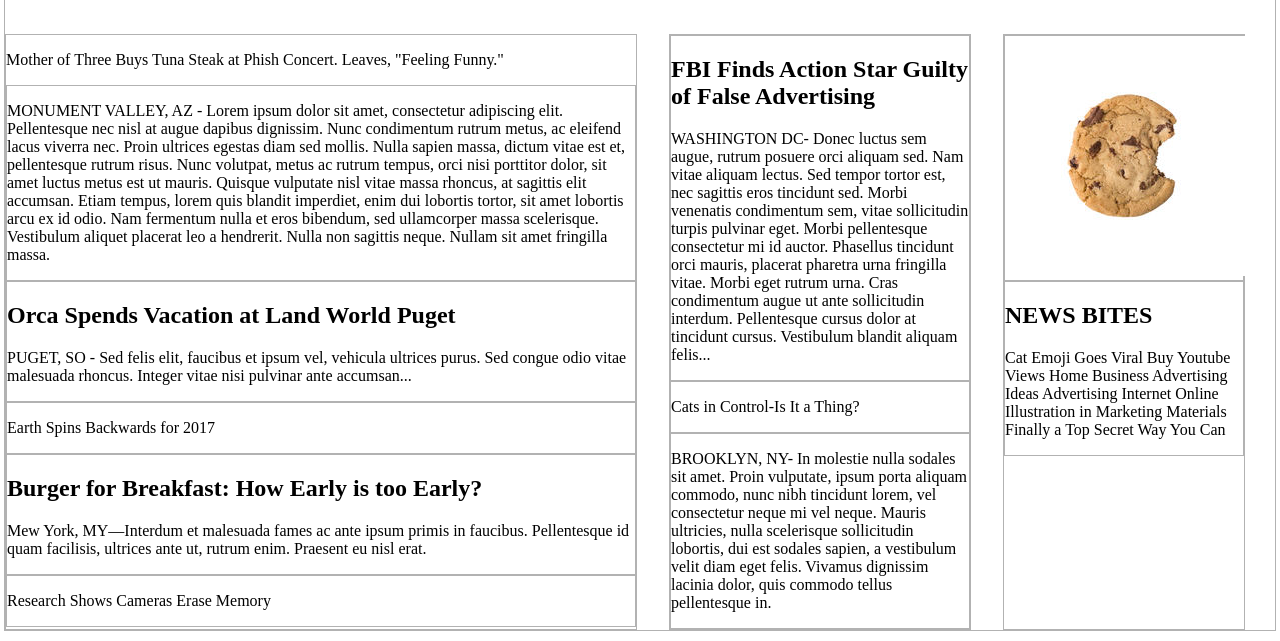
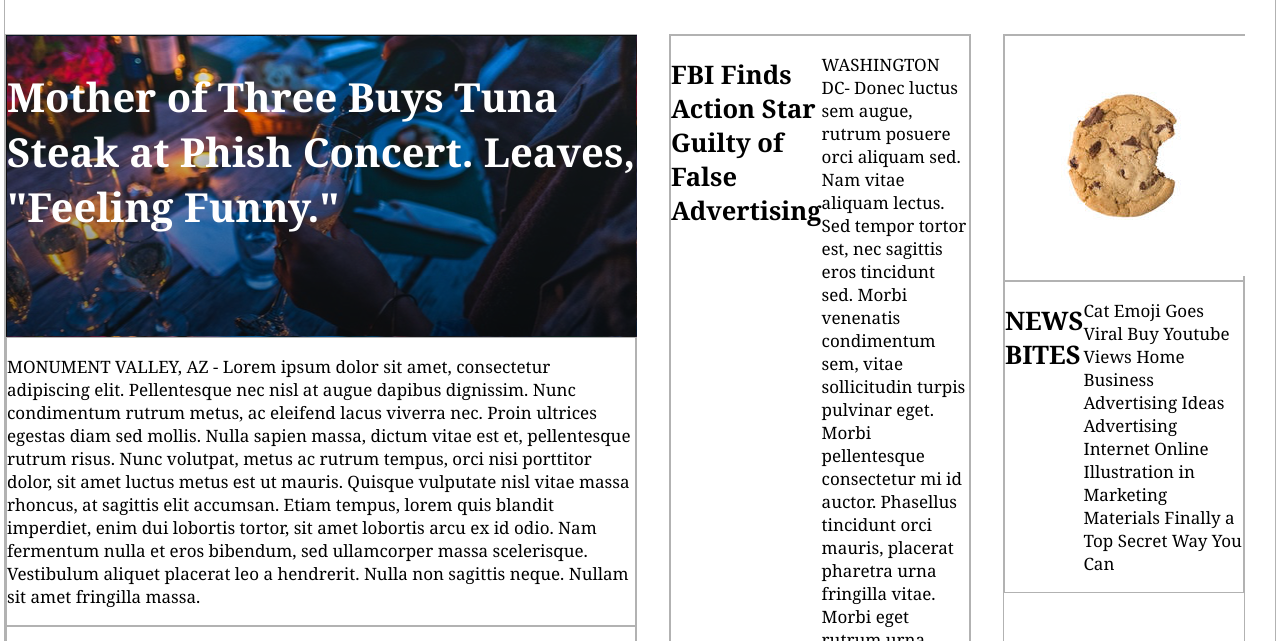
Before and after one commit to kostrows/myTimes, a plain HTML site: page index.html in a window 1280 px wide. Shown: the part 85-726 px from the top of the page. Drawn offline with Linux system fonts and the light colour scheme.

Commit message:
Added story images

```diff
--- a/index.html
+++ b/index.html
@@ -27,36 +27,38 @@
 
       <!-- First Column -->
       <div class="column large">
-          <p>Mother of Three Buys Tuna Steak at Phish Concert. Leaves, "Feeling Funny."</p>
-        <div>
+        <div class="image mainImage">
+          <h2>Mother of Three Buys Tuna Steak at Phish Concert. Leaves, "Feeling Funny."</h2>
+        </div>
+        <div class="storyText">
           <p>MONUMENT VALLEY, AZ - Lorem ipsum dolor sit amet, consectetur adipiscing elit. Pellentesque nec nisl at augue dapibus dignissim. Nunc condimentum rutrum metus, ac eleifend lacus viverra nec. Proin ultrices egestas diam sed mollis. Nulla sapien massa, dictum vitae est et, pellentesque rutrum risus. Nunc volutpat, metus ac rutrum tempus, orci nisi porttitor dolor, sit amet luctus metus est ut mauris. Quisque vulputate nisl vitae massa rhoncus, at sagittis elit accumsan. Etiam tempus, lorem quis blandit imperdiet, enim dui lobortis tortor, sit amet lobortis arcu ex id odio. Nam fermentum nulla et eros bibendum, sed ullamcorper massa scelerisque. Vestibulum aliquet placerat leo a hendrerit. Nulla non sagittis neque. Nullam sit amet fringilla massa.</p>
         </div>
-        <div>
+        <div class="storyText">
           <h2>Orca Spends Vacation at Land World Puget</h2>
           <p>PUGET, SO - Sed felis elit, faucibus et ipsum vel, vehicula ultrices purus. Sed congue odio vitae malesuada rhoncus. Integer vitae nisi pulvinar ante accumsan...</p>
         </div>
-        <div>
-          <p>Earth Spins Backwards for 2017</p>
+        <div class="image story2">
+          <h2>Earth Spins Backwards for 2017</h2>
         </div>
-        <div>
+        <div class="storyText">
           <h2>Burger for Breakfast: How Early is too Early?</h2>
           <p>Mew York, MY—Interdum et malesuada fames ac ante ipsum primis in faucibus. Pellentesque id quam facilisis, ultrices ante ut, rutrum enim. Praesent eu nisl erat.</p>
         </div>
-        <div>
-          <p>Research Shows Cameras Erase Memory</p>
+        <div class="image story3">
+          <h2>Research Shows Cameras Erase Memory</h2>
         </div>
       </div>
 
       <!-- Second Column -->
       <div class="column medium">
-        <div>
+        <div class="storyText">
           <h2>FBI Finds Action Star Guilty of False Advertising</h2>
           <p>WASHINGTON DC- Donec luctus sem augue, rutrum posuere orci aliquam sed. Nam vitae aliquam lectus. Sed tempor tortor est, nec sagittis eros tincidunt sed. Morbi venenatis condimentum sem, vitae sollicitudin turpis pulvinar eget. Morbi pellentesque consectetur mi id auctor. Phasellus tincidunt orci mauris, placerat pharetra urna fringilla vitae. Morbi eget rutrum urna. Cras condimentum augue ut ante sollicitudin interdum. Pellentesque cursus dolor at tincidunt cursus. Vestibulum blandit aliquam felis...</p>
         </div>
-        <div>
-          <p>Cats in Control-Is It a Thing?</p>
+        <div class="image story3">
+          <h2>Cats in Control-Is It a Thing?</h2>
         </div>
-        <div>
+        <div class="storyText">
           <p>BROOKLYN, NY- In molestie nulla sodales sit amet. Proin vulputate, ipsum porta aliquam commodo, nunc nibh tincidunt lorem, vel consectetur neque mi vel neque. Mauris ultricies, nulla scelerisque sollicitudin lobortis, dui est sodales sapien, a vestibulum velit diam eget felis. Vivamus dignissim lacinia dolor, quis commodo tellus pellentesque in.</p>
         </div>
       </div>
@@ -64,9 +66,9 @@
       <!-- Third Column -->
       <div class="column small">
         <div>
-          <img src="./resources/images/img-news-bite.png" alt="Cookie">
+          <img src="./resources/images/img-news-bite.png" alt="Cookie" height="240px" width="240px">
         </div>
-        <div>
+        <div class="storyText">
           <h2>NEWS BITES</h2>
           <p>Cat Emoji Goes Viral Buy Youtube Views Home Business Advertising Ideas Advertising Internet Online Illustration in Marketing Materials Finally a Top Secret Way You Can</p>
         </div>
--- a/resources/css/style.css
+++ b/resources/css/style.css
@@ -67,12 +67,12 @@ nav li a {
 .column {
   display: inline-flex;
   flex-direction: column;
-
 }
 
 .column.large {
   display: flex;
   width: 630px;
+
 }
 
 .column.medium {
@@ -86,3 +86,49 @@ nav li a {
   width: 240px;
   margin-right: 30px;
 }
+
+.image {
+  display: flex;
+}
+
+.image h2 {
+ font-family: Georgia;
+ font-weight: bold;
+ font-size: 30px;
+ color: white;
+ text-align: center;
+ display: flex;
+}
+
+.mainImage {
+  background-image: url("../images/img-story-main.png");
+  height: 300px;
+  width: 629px;
+}
+
+.mainImage h2 {
+  text-align: left;
+  font-size: 40px;
+}
+
+.story1 {
+  background-image: url("../images/img-story-1.png");
+  height: 300px;
+}
+
+.story2 {
+  background-image: url("../images/img-story-2.png");
+  height: 300px;
+}
+
+.story3 {
+  background-image: url("../images/img-story-3.png");
+  height: 300px;
+}
+
+.storyText {
+  font-family: Georgia;
+  font-size: 17px;
+  color: black;
+  display: flex;
+}
```
